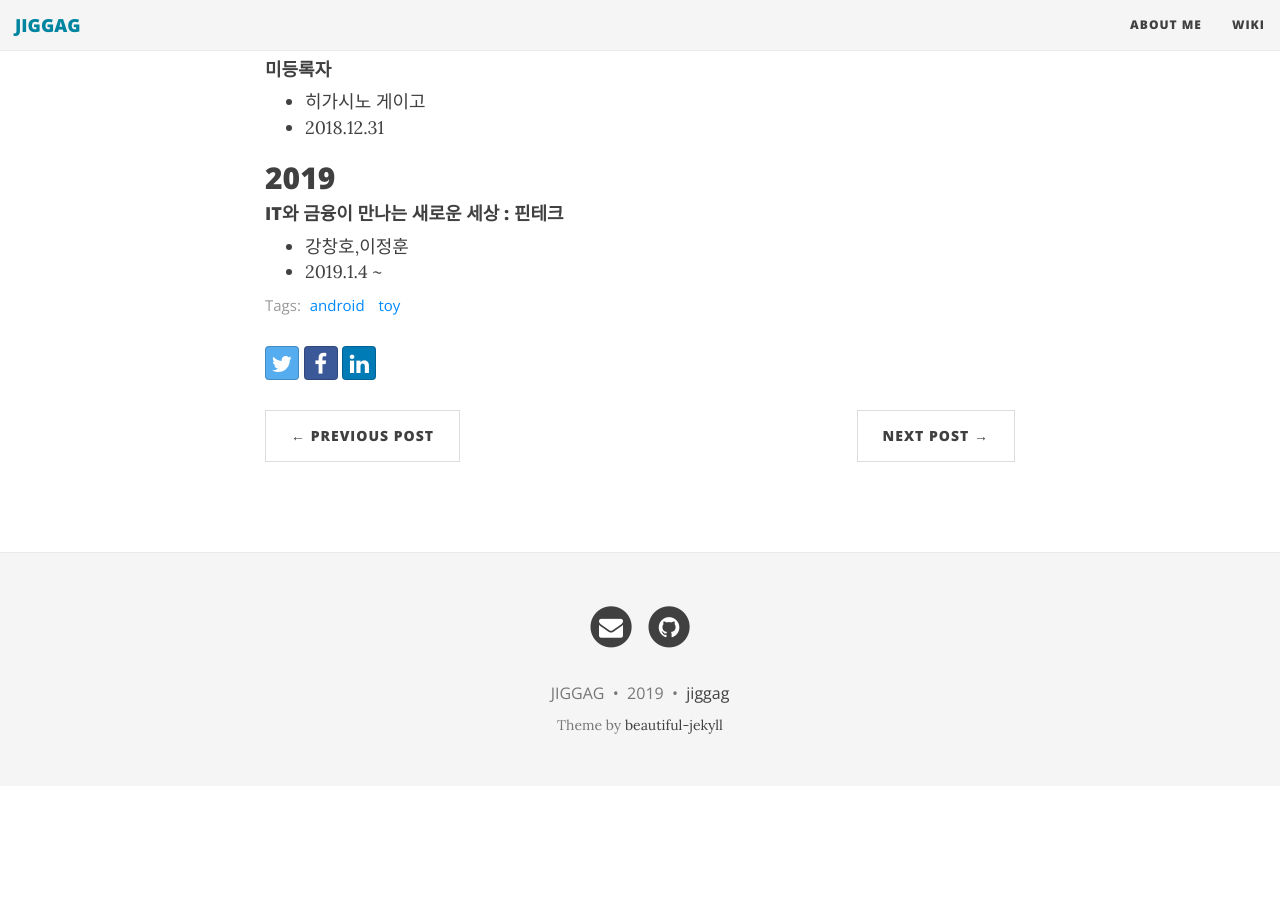
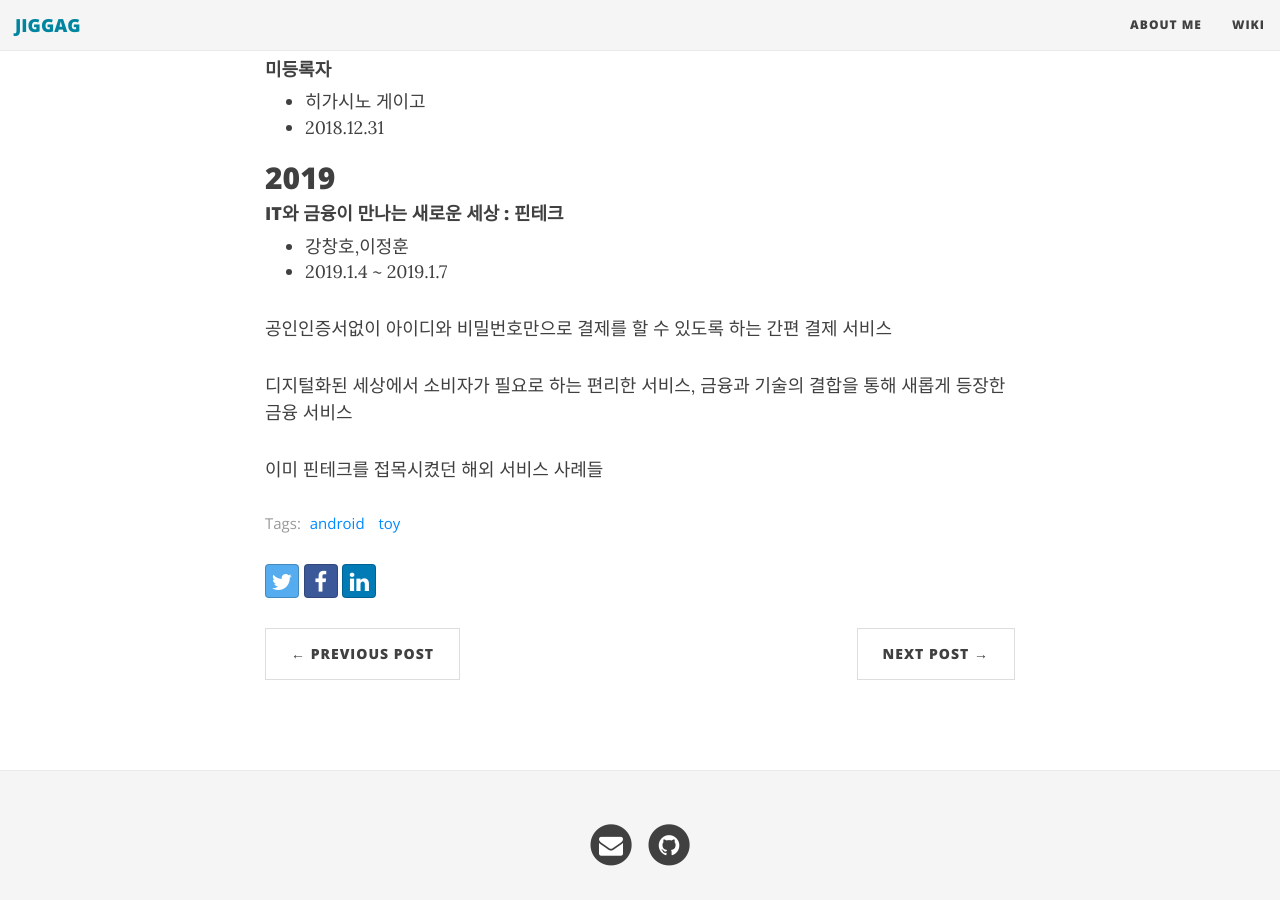
Before and after one commit to jiggag/jiggag.github.io, a Jekyll site: the page built from _posts/2018-12/2018-12-31-2019-reading.md, in a window 1280 px wide and 900 px high, scrolled down 961 px. Built offline with Jekyll 4.4.1, drawn with Linux system fonts in a browser that asks for light colours; nearby versions of some CDN libraries; before the commit the page ends 1747 px from its top, so only the background shows below that.

Commit message:
Update 2018-12-31-2019-reading.md

```diff
--- a/_posts/2018-12/2018-12-31-2019-reading.md
+++ b/_posts/2018-12/2018-12-31-2019-reading.md
@@ -40,4 +40,10 @@ tags : [android,toy]
 ## 2019
 #### IT와 금융이 만나는 새로운 세상 : 핀테크
 - 강창호,이정훈
-- 2019.1.4 ~
+- 2019.1.4 ~ 2019.1.7
+
+공인인증서없이 아이디와 비밀번호만으로 결제를 할 수 있도록 하는 간편 결제 서비스
+
+디지털화된 세상에서 소비자가 필요로 하는 편리한 서비스, 금융과 기술의 결합을 통해 새롭게 등장한 금융 서비스
+
+이미 핀테크를 접목시켰던 해외 서비스 사례들
```
